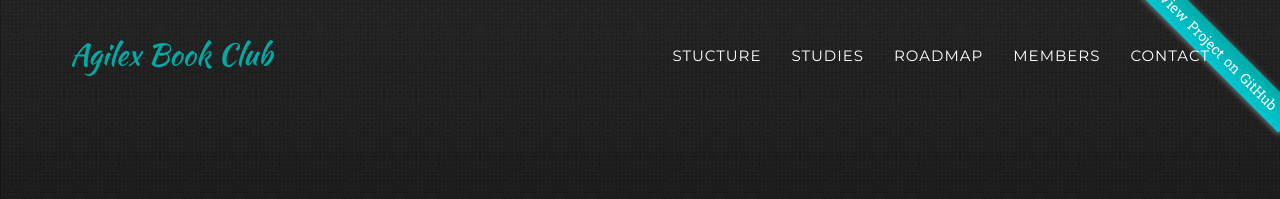
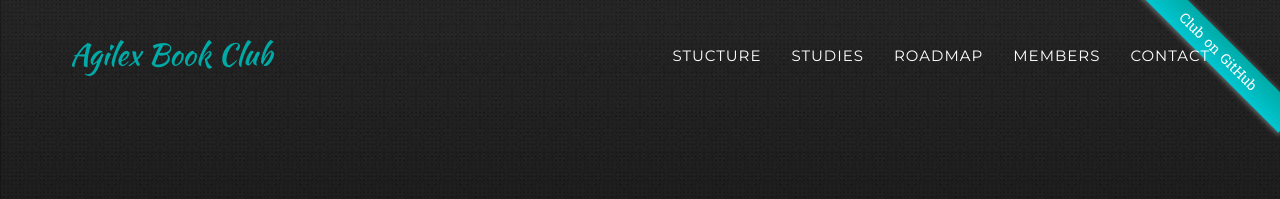
Before and after one commit to nova-developers/nova-developers.github.io, a Jekyll site: the page built from index.html, in a window 1280 px wide and 900 px high. Shown: the top 199 px of the window. Built offline with Jekyll 4.4.1, drawn with Linux system fonts in a browser that asks for light colours; some web fonts are replaced.

Commit message:
change content on banner

```diff
--- a/_includes/github.html
+++ b/_includes/github.html
@@ -1,3 +1,3 @@
 <div id="banner">
-  <a href="https://github.com/agilex-book-club/agilex-book-club.github.io">View Project on GitHub</a>
+  <a href="https://github.com/agilex-book-club/agilex-book-club.github.io">Club on GitHub</a>
 </div>
```
